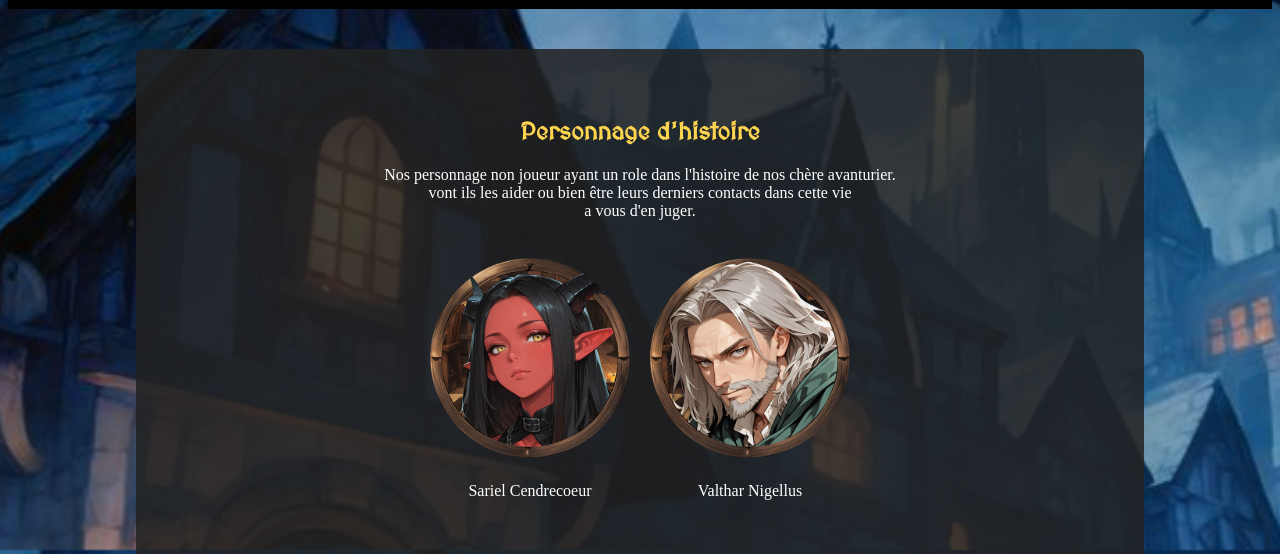
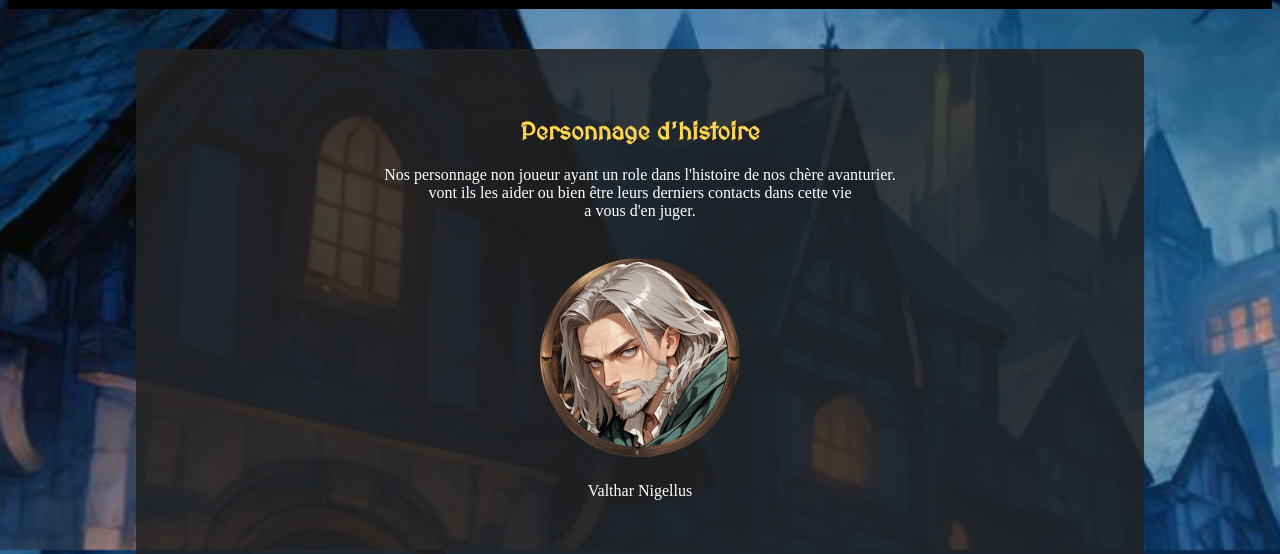
Before and after one commit to Aura-Atheria01/Ysandore, a plain HTML site: page Personnage d'histoire.html in a window 1280 px wide. Shown: the part 250-804 px from the top of the page. Drawn offline with Linux system fonts and the light colour scheme.

Commit message:
Update Personnage d'histoire.html

```diff
--- a/Personnage d'histoire.html
+++ b/Personnage d'histoire.html
@@ -22,10 +22,6 @@
   a vous d'en juger.</a>
 <br><br>
  <div class="gallery">
-    <a href="Pnj-Sariel.html">
-  <img src="images/Avatar_SARIEL_02.png" alt="sariel">
-  <p>Sariel Cendrecoeur</p>
-</a>
    <a href="Pnj-Valthar.html">
   <img src="images/Avatar_VALTHAR_02.png" alt="Valthar">
   <p>Valthar Nigellus</p>
```
